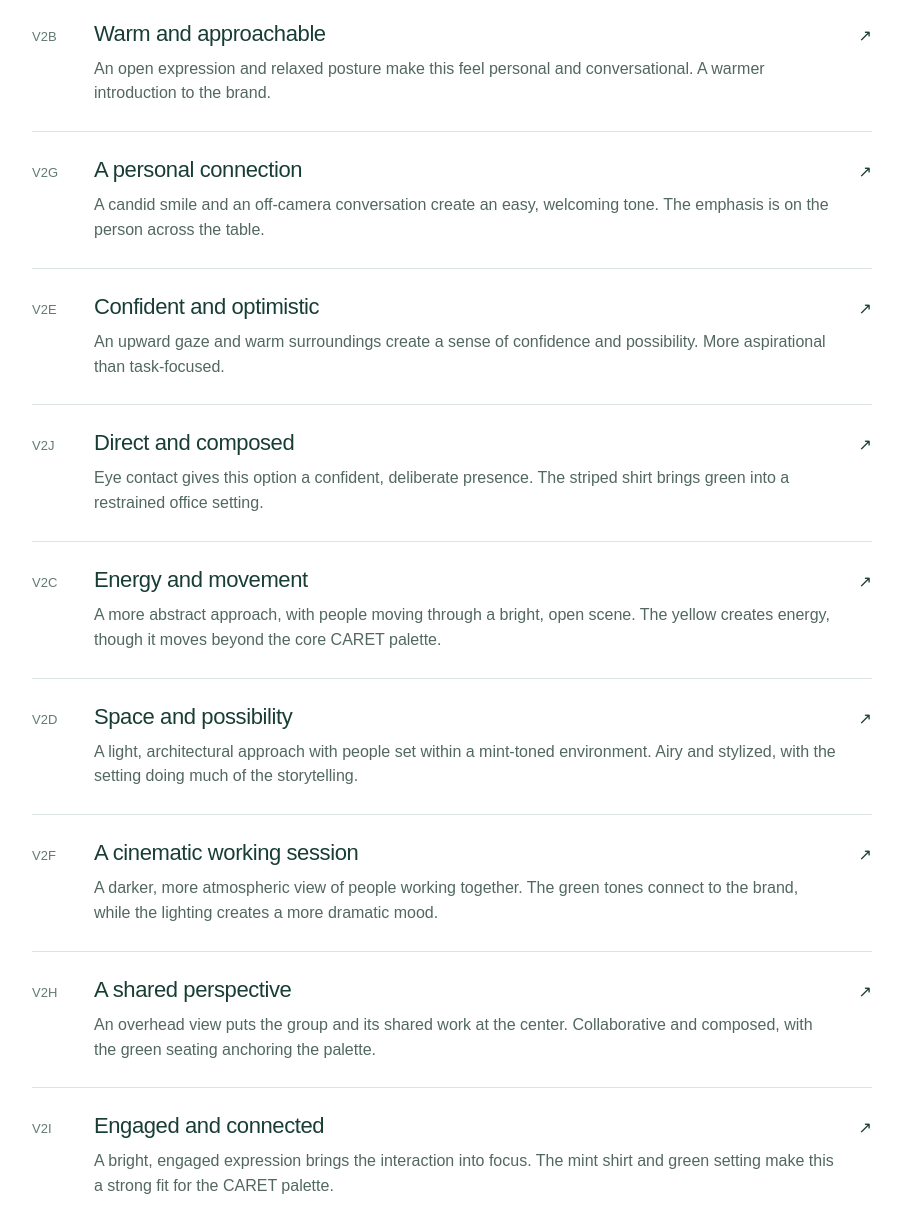
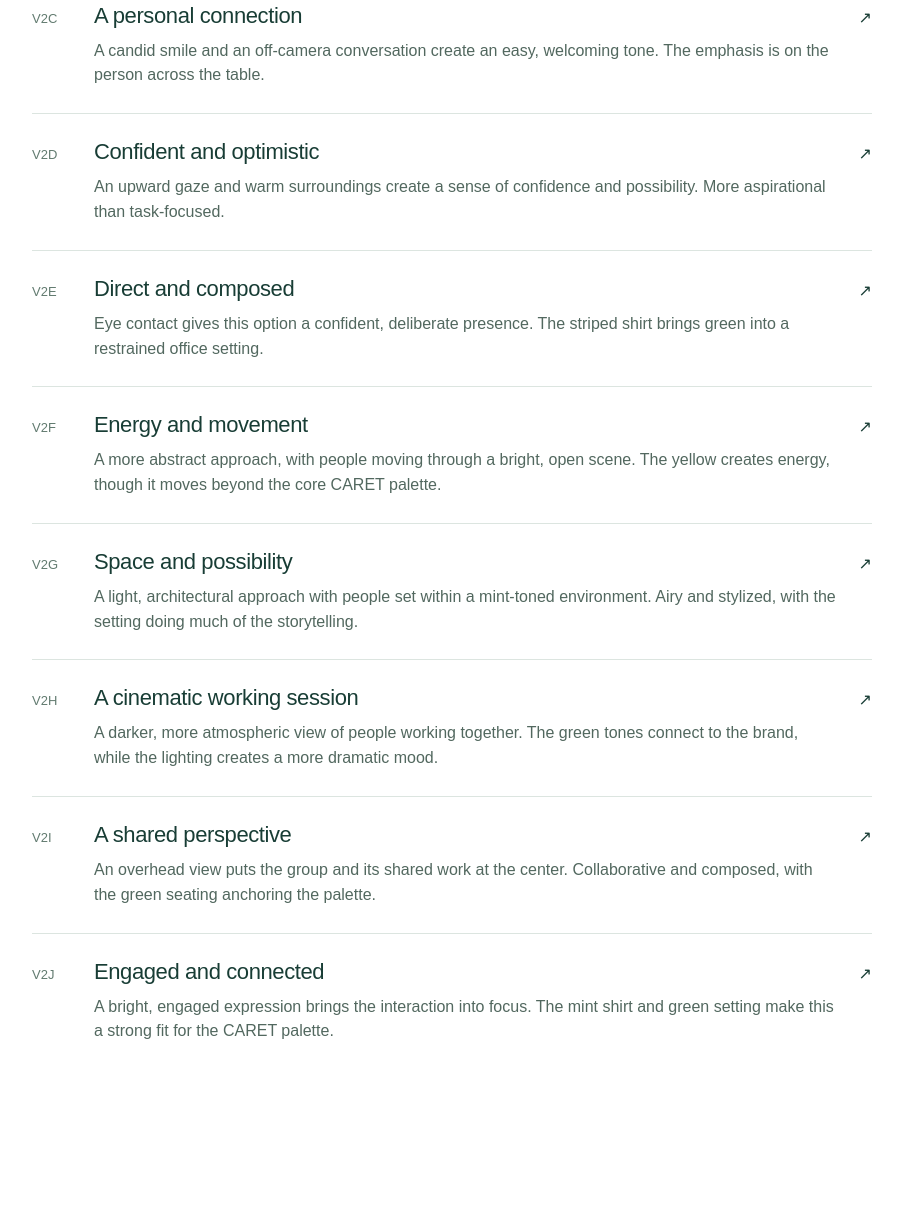
Before and after one commit to The-Griffin-Agency/caret-homepage-hero-review, a plain HTML site: page index.html in a window 1280 px wide. Shown: the part 772-1999 px from the top of the page, without its empty margins (188-1091 px from the left). After the commit the page ends 1917 px from the top, so only its background shows below. Drawn offline with Linux system fonts and the light colour scheme.

Commit message:
Add files via upload

```diff
--- a/index.html
+++ b/index.html
@@ -2,22 +2,22 @@
 <html lang="en"><head><meta charset="utf-8"><meta name="viewport" content="width=device-width, initial-scale=1"><meta name="robots" content="noindex,nofollow"><title>CARET Homepage Hero Review</title><link rel="stylesheet" href="styles.css?v=1"></head>
 <body><header><a class="brand" href="#overview">CARET <span>Homepage review</span></a><nav aria-label="Review options"><a href="#overview" data-overview aria-current="page">Overview</a><a href="#v2a" data-option="v2a">V2A</a>
 <a href="#v2b" data-option="v2b">V2B</a>
-<a href="#v2g" data-option="v2g">V2G</a>
-<a href="#v2e" data-option="v2e">V2E</a>
-<a href="#v2j" data-option="v2j">V2J</a>
 <a href="#v2c" data-option="v2c">V2C</a>
 <a href="#v2d" data-option="v2d">V2D</a>
+<a href="#v2e" data-option="v2e">V2E</a>
 <a href="#v2f" data-option="v2f">V2F</a>
+<a href="#v2g" data-option="v2g">V2G</a>
 <a href="#v2h" data-option="v2h">V2H</a>
-<a href="#v2i" data-option="v2i">V2I</a></nav></header>
-<main><section id="overview" class="overview"><p class="eyebrow">HOMEPAGE HERO EXPLORATION</p><h1>Ten approaches.<br>One first impression.</h1><p class="intro">These options explore the tone of the homepage hero: focused, approachable, confident, abstract, and collaborative. Each uses the full homepage to show how the image works in context.</p><p class="intro secondary">The sequence moves from individual moments to more stylized settings, then closes with people connecting. Consider the feeling each image creates, its fit with the CARET palette, and how clearly the headline reads.</p><a class="start" href="#v2a">Start with V2A →</a><ol class="options"><li><a href="#v2a"><span class="version">V2A</span><strong>Focused work</strong><span class="arrow" aria-hidden="true">↗</span></a><p>A direct, no-nonsense approach. The subject is absorbed in her work, giving the page a clear sense of purpose.</p></li>
+<a href="#v2i" data-option="v2i">V2I</a>
+<a href="#v2j" data-option="v2j">V2J</a></nav></header>
+<main><section id="overview" class="overview"><p class="eyebrow">CARET</p><h1>Homepage hero exploration</h1><p class="intro">These ten options explore a range of tones, from focused and approachable to stylized and collaborative. Each is shown in the full homepage for context. Consider the feeling each image creates, its fit with the CARET palette, and how clearly the headline reads.</p><a class="start" href="#v2a">Start with V2A →</a><ol class="options"><li><a href="#v2a"><span class="version">V2A</span><strong>Focused work</strong><span class="arrow" aria-hidden="true">↗</span></a><p>A direct, no-nonsense approach. The subject is absorbed in her work, giving the page a clear sense of purpose.</p></li>
 <li><a href="#v2b"><span class="version">V2B</span><strong>Warm and approachable</strong><span class="arrow" aria-hidden="true">↗</span></a><p>An open expression and relaxed posture make this feel personal and conversational. A warmer introduction to the brand.</p></li>
-<li><a href="#v2g"><span class="version">V2G</span><strong>A personal connection</strong><span class="arrow" aria-hidden="true">↗</span></a><p>A candid smile and an off-camera conversation create an easy, welcoming tone. The emphasis is on the person across the table.</p></li>
-<li><a href="#v2e"><span class="version">V2E</span><strong>Confident and optimistic</strong><span class="arrow" aria-hidden="true">↗</span></a><p>An upward gaze and warm surroundings create a sense of confidence and possibility. More aspirational than task-focused.</p></li>
-<li><a href="#v2j"><span class="version">V2J</span><strong>Direct and composed</strong><span class="arrow" aria-hidden="true">↗</span></a><p>Eye contact gives this option a confident, deliberate presence. The striped shirt brings green into a restrained office setting.</p></li>
-<li><a href="#v2c"><span class="version">V2C</span><strong>Energy and movement</strong><span class="arrow" aria-hidden="true">↗</span></a><p>A more abstract approach, with people moving through a bright, open scene. The yellow creates energy, though it moves beyond the core CARET palette.</p></li>
-<li><a href="#v2d"><span class="version">V2D</span><strong>Space and possibility</strong><span class="arrow" aria-hidden="true">↗</span></a><p>A light, architectural approach with people set within a mint-toned environment. Airy and stylized, with the setting doing much of the storytelling.</p></li>
-<li><a href="#v2f"><span class="version">V2F</span><strong>A cinematic working session</strong><span class="arrow" aria-hidden="true">↗</span></a><p>A darker, more atmospheric view of people working together. The green tones connect to the brand, while the lighting creates a more dramatic mood.</p></li>
-<li><a href="#v2h"><span class="version">V2H</span><strong>A shared perspective</strong><span class="arrow" aria-hidden="true">↗</span></a><p>An overhead view puts the group and its shared work at the center. Collaborative and composed, with the green seating anchoring the palette.</p></li>
-<li><a href="#v2i"><span class="version">V2I</span><strong>Engaged and connected</strong><span class="arrow" aria-hidden="true">↗</span></a><p>A bright, engaged expression brings the interaction into focus. The mint shirt and green setting make this a strong fit for the CARET palette.</p></li></ol></section>
-<section id="viewer" hidden><div class="viewer-heading"><div><p class="eyebrow" id="position"></p><h1 id="option-heading"></h1><p id="option-description"></p></div><div class="controls" role="group" aria-label="Image size"><button id="fit" aria-pressed="true" type="button">Fit width</button><button id="actual" aria-pressed="false" type="button">Actual size</button></div></div><div class="paging"><a id="previous" href="#overview">← Overview</a><a id="next" href="#v2b">Next →</a></div><div id="canvas"><img id="mockup" alt="" width="1600" height="6800"><p id="error" hidden role="alert">This mockup could not load. Return to the overview and try the option again.</p></div><footer><a href="#overview">Back to all options ↑</a></footer></section></main><noscript><p class="overview">Enable JavaScript to browse the homepage mockups.</p></noscript><script src="script.js?v=1"></script></body></html>
+<li><a href="#v2c"><span class="version">V2C</span><strong>A personal connection</strong><span class="arrow" aria-hidden="true">↗</span></a><p>A candid smile and an off-camera conversation create an easy, welcoming tone. The emphasis is on the person across the table.</p></li>
+<li><a href="#v2d"><span class="version">V2D</span><strong>Confident and optimistic</strong><span class="arrow" aria-hidden="true">↗</span></a><p>An upward gaze and warm surroundings create a sense of confidence and possibility. More aspirational than task-focused.</p></li>
+<li><a href="#v2e"><span class="version">V2E</span><strong>Direct and composed</strong><span class="arrow" aria-hidden="true">↗</span></a><p>Eye contact gives this option a confident, deliberate presence. The striped shirt brings green into a restrained office setting.</p></li>
+<li><a href="#v2f"><span class="version">V2F</span><strong>Energy and movement</strong><span class="arrow" aria-hidden="true">↗</span></a><p>A more abstract approach, with people moving through a bright, open scene. The yellow creates energy, though it moves beyond the core CARET palette.</p></li>
+<li><a href="#v2g"><span class="version">V2G</span><strong>Space and possibility</strong><span class="arrow" aria-hidden="true">↗</span></a><p>A light, architectural approach with people set within a mint-toned environment. Airy and stylized, with the setting doing much of the storytelling.</p></li>
+<li><a href="#v2h"><span class="version">V2H</span><strong>A cinematic working session</strong><span class="arrow" aria-hidden="true">↗</span></a><p>A darker, more atmospheric view of people working together. The green tones connect to the brand, while the lighting creates a more dramatic mood.</p></li>
+<li><a href="#v2i"><span class="version">V2I</span><strong>A shared perspective</strong><span class="arrow" aria-hidden="true">↗</span></a><p>An overhead view puts the group and its shared work at the center. Collaborative and composed, with the green seating anchoring the palette.</p></li>
+<li><a href="#v2j"><span class="version">V2J</span><strong>Engaged and connected</strong><span class="arrow" aria-hidden="true">↗</span></a><p>A bright, engaged expression brings the interaction into focus. The mint shirt and green setting make this a strong fit for the CARET palette.</p></li></ol></section>
+<section id="viewer" hidden><div class="viewer-heading"><div><p class="eyebrow" id="position"></p><h1 id="option-heading"></h1><p id="option-description"></p></div><div class="controls" role="group" aria-label="Image size"><button id="fit" aria-pressed="true" type="button">Fit width</button><button id="actual" aria-pressed="false" type="button">Actual size</button></div></div><div class="paging"><a id="previous" href="#overview">← Overview</a><a id="next" href="#v2b">Next →</a></div><div id="canvas"><img id="mockup" alt="" width="1600" height="6800"><p id="error" hidden role="alert">This mockup could not load. Return to the overview and try the option again.</p></div><footer><a href="#overview">Back to all options ↑</a></footer></section></main><noscript><p class="overview">Enable JavaScript to browse the homepage mockups.</p></noscript><script src="script.js?v=2"></script></body></html>
--- a/script.js
+++ b/script.js
@@ -18,37 +18,10 @@ const options = [
     "height": 6800
   },
   {
-    "id": "v2g",
-    "label": "V2G",
+    "id": "v2c",
+    "label": "V2C",
     "title": "A personal connection",
     "description": "A candid smile and an off-camera conversation create an easy, welcoming tone. The emphasis is on the person across the table.",
-    "file": "homepage-v2g.png",
-    "width": 1600,
-    "height": 6800
-  },
-  {
-    "id": "v2e",
-    "label": "V2E",
-    "title": "Confident and optimistic",
-    "description": "An upward gaze and warm surroundings create a sense of confidence and possibility. More aspirational than task-focused.",
-    "file": "homepage-v2e.png",
-    "width": 1600,
-    "height": 6800
-  },
-  {
-    "id": "v2j",
-    "label": "V2J",
-    "title": "Direct and composed",
-    "description": "Eye contact gives this option a confident, deliberate presence. The striped shirt brings green into a restrained office setting.",
-    "file": "homepage-v2j.png",
-    "width": 1600,
-    "height": 6800
-  },
-  {
-    "id": "v2c",
-    "label": "V2C",
-    "title": "Energy and movement",
-    "description": "A more abstract approach, with people moving through a bright, open scene. The yellow creates energy, though it moves beyond the core CARET palette.",
     "file": "homepage-v2c.png",
     "width": 1600,
     "height": 6800
@@ -56,26 +29,44 @@ const options = [
   {
     "id": "v2d",
     "label": "V2D",
-    "title": "Space and possibility",
-    "description": "A light, architectural approach with people set within a mint-toned environment. Airy and stylized, with the setting doing much of the storytelling.",
+    "title": "Confident and optimistic",
+    "description": "An upward gaze and warm surroundings create a sense of confidence and possibility. More aspirational than task-focused.",
     "file": "homepage-v2d.png",
+    "width": 1600,
+    "height": 6800
+  },
+  {
+    "id": "v2e",
+    "label": "V2E",
+    "title": "Direct and composed",
+    "description": "Eye contact gives this option a confident, deliberate presence. The striped shirt brings green into a restrained office setting.",
+    "file": "homepage-v2e.png",
     "width": 1600,
     "height": 6800
   },
   {
     "id": "v2f",
     "label": "V2F",
-    "title": "A cinematic working session",
-    "description": "A darker, more atmospheric view of people working together. The green tones connect to the brand, while the lighting creates a more dramatic mood.",
+    "title": "Energy and movement",
+    "description": "A more abstract approach, with people moving through a bright, open scene. The yellow creates energy, though it moves beyond the core CARET palette.",
     "file": "homepage-v2f.png",
+    "width": 1600,
+    "height": 6800
+  },
+  {
+    "id": "v2g",
+    "label": "V2G",
+    "title": "Space and possibility",
+    "description": "A light, architectural approach with people set within a mint-toned environment. Airy and stylized, with the setting doing much of the storytelling.",
+    "file": "homepage-v2g.png",
     "width": 1600,
     "height": 6800
   },
   {
     "id": "v2h",
     "label": "V2H",
-    "title": "A shared perspective",
-    "description": "An overhead view puts the group and its shared work at the center. Collaborative and composed, with the green seating anchoring the palette.",
+    "title": "A cinematic working session",
+    "description": "A darker, more atmospheric view of people working together. The green tones connect to the brand, while the lighting creates a more dramatic mood.",
     "file": "homepage-v2h.png",
     "width": 1600,
     "height": 6800
@@ -83,9 +74,18 @@ const options = [
   {
     "id": "v2i",
     "label": "V2I",
+    "title": "A shared perspective",
+    "description": "An overhead view puts the group and its shared work at the center. Collaborative and composed, with the green seating anchoring the palette.",
+    "file": "homepage-v2i.png",
+    "width": 1600,
+    "height": 6800
+  },
+  {
+    "id": "v2j",
+    "label": "V2J",
     "title": "Engaged and connected",
     "description": "A bright, engaged expression brings the interaction into focus. The mint shirt and green setting make this a strong fit for the CARET palette.",
-    "file": "homepage-v2i.png",
+    "file": "homepage-v2j.png",
     "width": 1600,
     "height": 6800
   }
@@ -115,7 +115,7 @@ function show() {
     mockup.alt = 'CARET homepage ' + option.label + ': ' + option.title;
     mockup.width = option.width;
     mockup.height = option.height;
-    mockup.src = 'images/' + option.file + '?v=1';
+    mockup.src = 'images/' + option.file + '?v=2';
     const previous = document.getElementById('previous');
     previous.href = index ? '#' + options[index - 1].id : '#overview';
     previous.textContent = index ? '← Previous' : '← Overview';
```
Also changed, not shown: README.txt.
